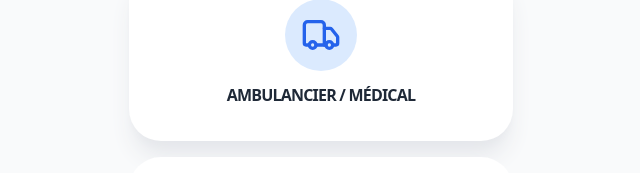
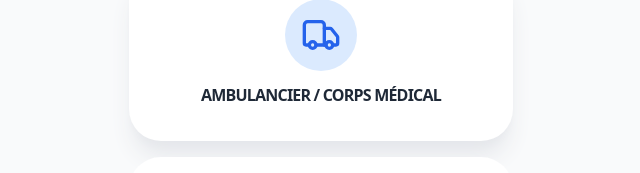
Before and after one commit to remieliakakpo/QR-Web, a React (Create React App) app: page /scan/1 in a window 1280 px wide. Shown: the part 329-502 px from the top of the page, without its empty margins (319-959 px from the left). Built offline with nearby package versions, Linux system fonts and the light colour scheme.

Commit message:
update publicProfile.py

```diff
--- a/src/pages/PublicProfile.tsx
+++ b/src/pages/PublicProfile.tsx
@@ -51,7 +51,7 @@ const PublicProfile = () => {
             <div className="bg-blue-100 p-4 rounded-full mb-3 group-hover:bg-blue-600 transition-colors">
               <Truck size={40} className="text-blue-600 group-hover:text-white" />
             </div>
-            <span className="font-black uppercase tracking-tighter text-gray-800">Ambulancier / Médical</span>
+            <span className="font-black uppercase tracking-tighter text-gray-800">Ambulancier / Corps médical</span>
           </button>
           <button onClick={() => setUserType('police')} className="flex flex-col items-center justify-center bg-white p-8 rounded-[2rem] border-2 border-transparent hover:border-red-600 shadow-xl shadow-gray-200 transition-all group active:scale-95">
             <div className="bg-red-100 p-4 rounded-full mb-3 group-hover:bg-red-600 transition-colors">
@@ -120,7 +120,7 @@ const PublicProfile = () => {
         <div className="bg-white p-6 rounded-[2rem] shadow-lg border-l-8 border-red-600">
           <div className="flex items-center gap-2 mb-4 text-red-600">
             <HeartPulse size={20} />
-            <h3 className="font-black uppercase text-sm tracking-widest">Données Vitales</h3>
+            <h3 className="font-black uppercase text-sm tracking-widest">Données d'urgence</h3>
           </div>
 
           <div className="flex justify-between items-center bg-red-50 p-4 rounded-2xl mb-4">
```
